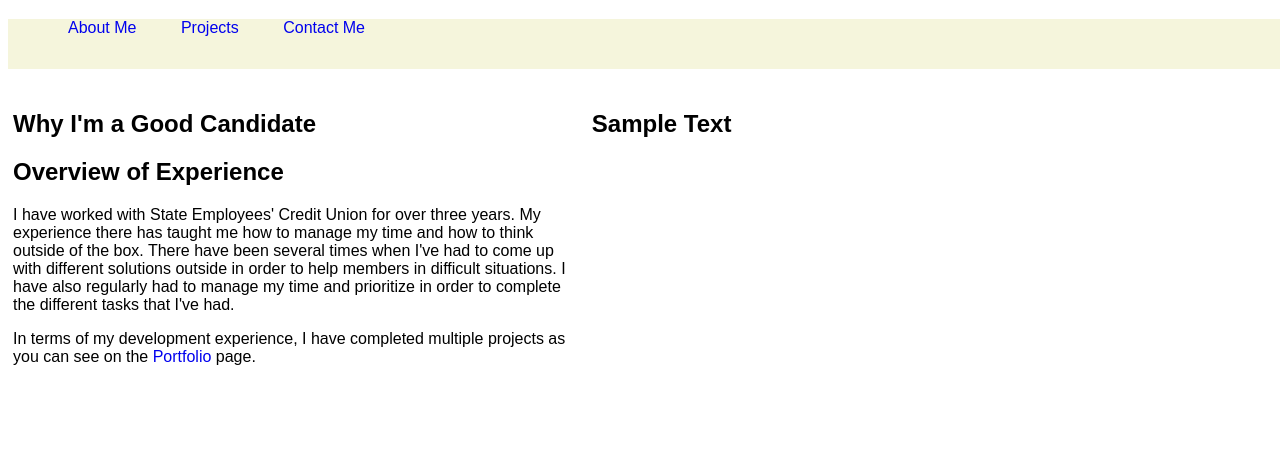
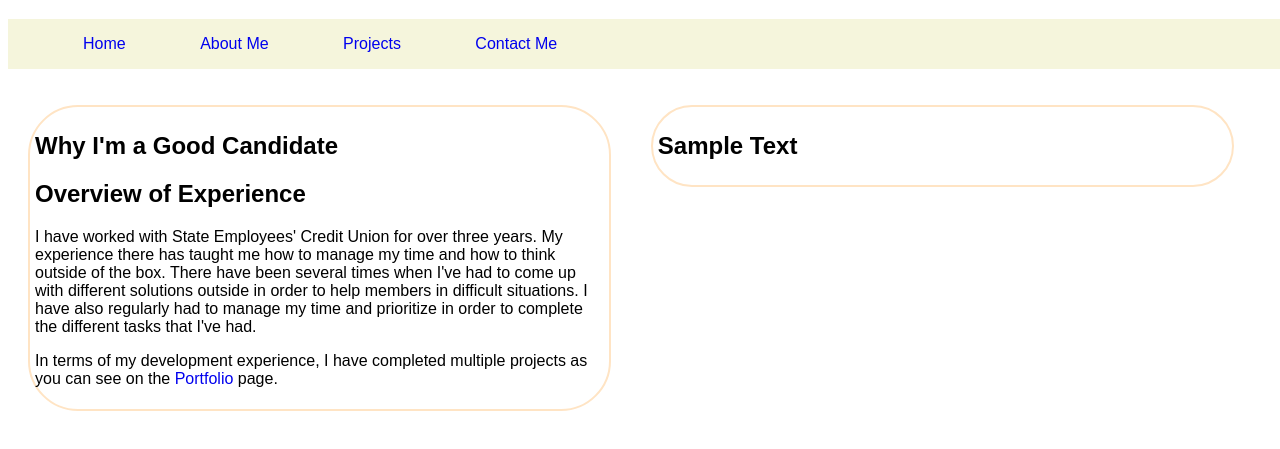
Before and after one commit to brittmoni/HW-Wireframe, a plain HTML site: page index.html in a window 1280 px wide. Shown: the part 61-510 px from the top of the page. Drawn offline with Linux system fonts and the light colour scheme.

Commit message:
Updates to CSS

```diff
--- a/index.html
+++ b/index.html
@@ -14,6 +14,7 @@
    </header>
    <nav>
      <ul id="navigation">
+        <li><a href="index.html">Home</a></li>
         <li><a href="about.html">About Me</a></li>
         <li><a href="#">Projects</a></li>
         <li><a href="#">Contact Me</a></li>
--- a/style.css
+++ b/style.css
@@ -23,22 +23,31 @@ a {
 }
 
 a:hover {
-    color: #000;
+    background: #000;
+    color: #fff;
 }
 
 #navigation {
     width: 100%;
     background: beige;
-    height: 50px;
+    line-height: 50px;
 }
 
 #navigation li {
     margin: 20px;
+}
+
+#navigation li a {
     text-decoration: none;
+    text-align: center;
+    padding: 15px;
 }
 
 #section1, #aside1 {
     float: left;
     width: 45%;
     padding: 5px;
+    margin: 20px;
+    border: 2px solid bisque;
+    border-radius: 50px;
 }
```
Also changed, not shown: about.html (+1 -0 lines).
